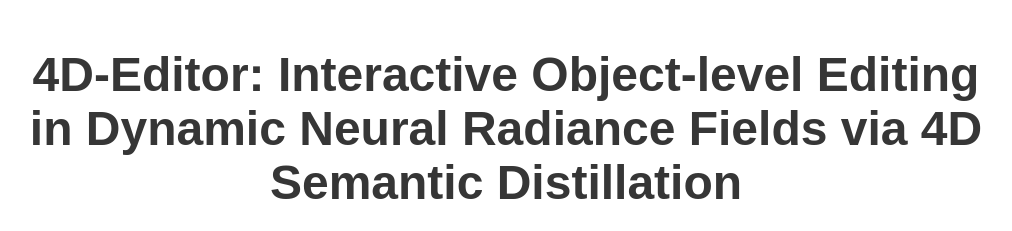
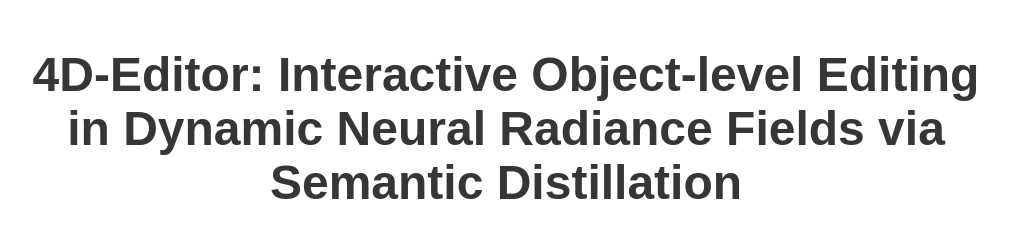
Before and after one commit to PatrickDDj/4D-Editor, a plain HTML site: page index.html in a window 1280 px wide. Shown: the top 231 px of the page, without its empty margins (134-1146 px from the left). Drawn offline with nearby package versions, Linux system fonts and the light colour scheme; some icons are missing; a web font is replaced by a local one.

Commit message:
edit title

```diff
--- a/index.html
+++ b/index.html
@@ -3,10 +3,10 @@
 <head>
   <meta charset="utf-8">
   <meta name="description"
-        content="Interactive Object-level Editing in Dynamic Neural Radiance Fields via 4D Semantic Distillation">
+        content="Interactive Object-level Editing in Dynamic Neural Radiance Fields via Semantic Distillation">
   <meta name="keywords" content="NeRF, Edit, Semantic Distillation">
   <meta name="viewport" content="width=device-width, initial-scale=1">
-  <title>4D-Editor: Interactive Object-level Editing in Dynamic Neural Radiance Fields via 4D Semantic Distillation</title>
+  <title>4D-Editor: Interactive Object-level Editing in Dynamic Neural Radiance Fields via Semantic Distillation</title>
 
   <!-- Global site tag (gtag.js) - Google Analytics -->
   <script async src="https://www.googletagmanager.com/gtag/js?id=G-PYVRSFMDRL"></script>
@@ -48,7 +48,7 @@
     <div class="container is-max-desktop">
       <div class="columns is-centered">
         <div class="column has-text-centered">
-          <h1 class="title is-1 publication-title">4D-Editor: Interactive Object-level Editing in Dynamic Neural Radiance Fields via 4D Semantic Distillation</h1>
+          <h1 class="title is-1 publication-title">4D-Editor: Interactive Object-level Editing in Dynamic Neural Radiance Fields via Semantic Distillation</h1>
           <div class="is-size-5 publication-authors">
             <!-- <span class="author-block">
               <a href="https://keunhong.com">Keunhong Park</a><sup>1</sup>,</span>
@@ -539,7 +539,7 @@
     <h2 class="title">BibTeX</h2>
     <pre><code>@article{park2021nerfies,
   author    = {Park, Keunhong and Sinha, Utkarsh and Barron, Jonathan T. and Bouaziz, Sofien and Goldman, Dan B and Seitz, Steven M. and Martin-Brualla, Ricardo},
-  title     = {4D-Editor: Interactive Object-level Editing in Dynamic Neural Radiance Fields via 4D Semantic Distillation},
+  title     = {4D-Editor: Interactive Object-level Editing in Dynamic Neural Radiance Fields via Semantic Distillation},
   journal   = {ICCV},
   year      = {2021},
 }</code></pre>
```
